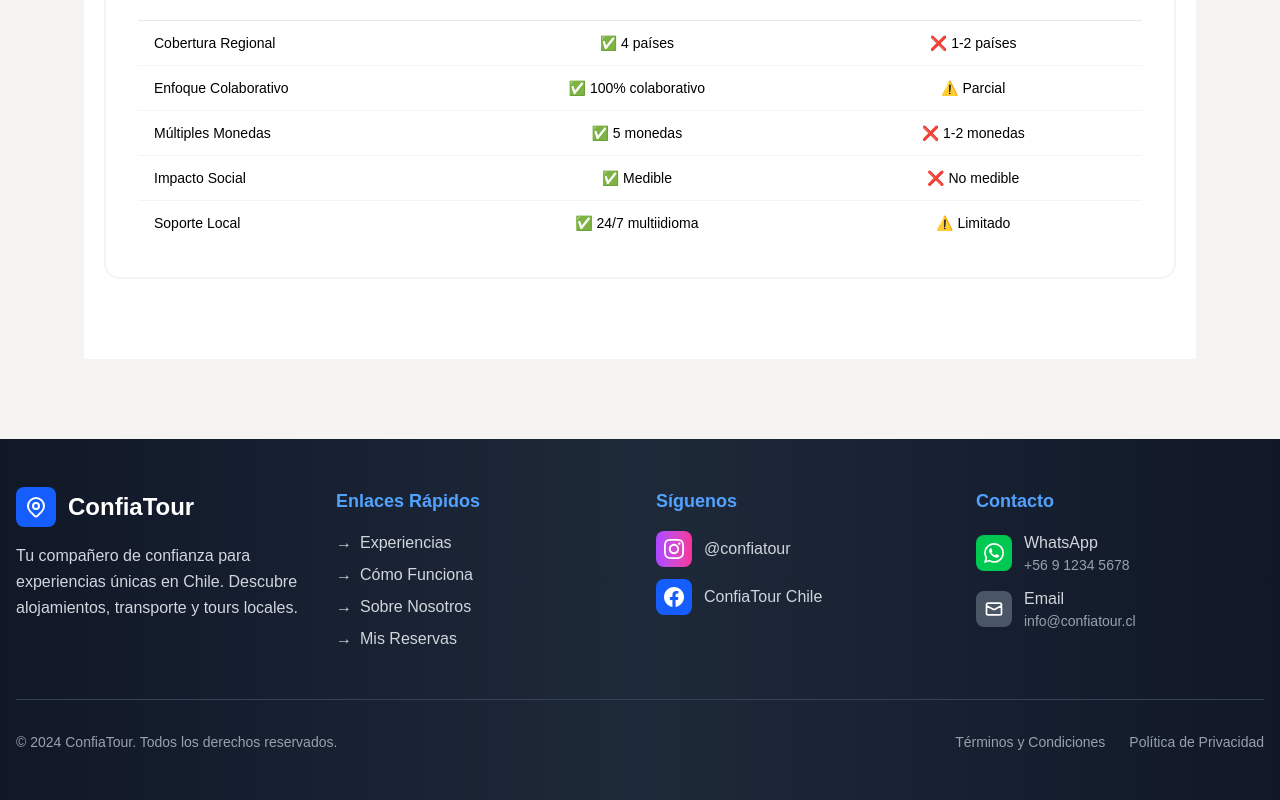
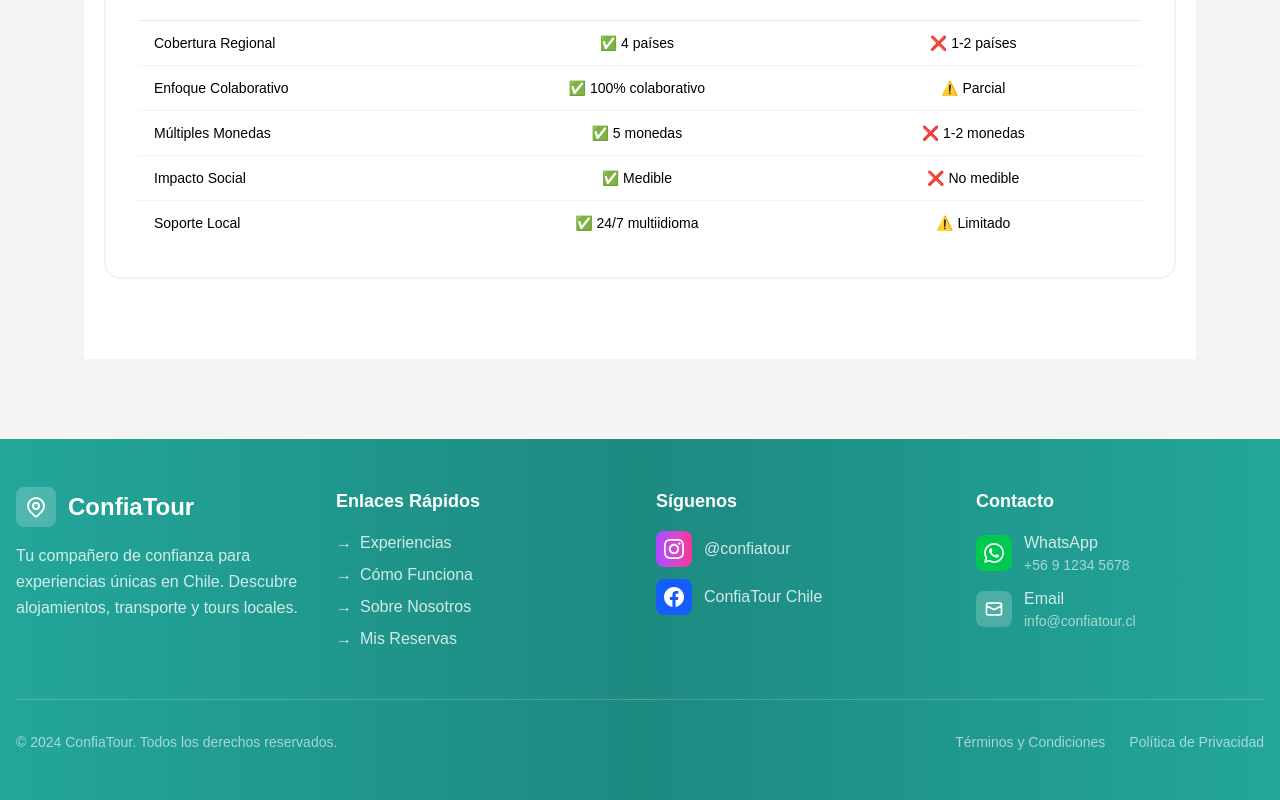
Before and after one commit to Latasoft/ConfiaTour, a Next.js app: page / in a window 1280 px wide. Shown: the part 3483-4283 px from the top of the page. Built offline with nearby package versions, Linux system fonts and the light colour scheme; no server answers.

Commit message:
colores agregados al footer

```diff
--- a/components/Footer.js
+++ b/components/Footer.js
@@ -2,13 +2,13 @@ import React from 'react';
 
 export default function Footer() {
   return (
-    <footer className="bg-gradient-to-r from-gray-900 via-gray-800 to-gray-900 text-white">
+    <footer className="bg-gradient-to-r from-[#23A69A] via-[#1d8a80] to-[#23A69A] text-white">
       <div className="max-w-7xl mx-auto py-12 px-4">
         <div className="grid grid-cols-1 md:grid-cols-4 gap-8">
           {/* Logo y descripción */}
           <div className="md:col-span-1">
             <div className="flex items-center mb-4">
-              <div className="bg-blue-600 p-2 rounded-lg mr-3">
+              <div className="bg-white/20 p-2 rounded-lg mr-3">
                 <svg className="w-6 h-6 text-white" fill="none" stroke="currentColor" viewBox="0 0 24 24">
                   <path strokeLinecap="round" strokeLinejoin="round" strokeWidth={2} d="M17.657 16.657L13.414 20.9a1.998 1.998 0 01-2.827 0l-4.244-4.243a8 8 0 1111.314 0z" />
                   <path strokeLinecap="round" strokeLinejoin="round" strokeWidth={2} d="M15 11a3 3 0 11-6 0 3 3 0 016 0z" />
@@ -16,7 +16,7 @@ export default function Footer() {
               </div>
               <h3 className="text-2xl font-bold">ConfiaTour</h3>
             </div>
-            <p className="text-gray-300 leading-relaxed">
+            <p className="text-white/80 leading-relaxed">
               Tu compañero de confianza para experiencias únicas en Chile.
               Descubre alojamientos, transporte y tours locales.
             </p>
@@ -24,25 +24,25 @@ export default function Footer() {
 
           {/* Enlaces rápidos */}
           <div>
-            <h4 className="text-lg font-semibold mb-4 text-blue-400">Enlaces Rápidos</h4>
+            <h4 className="text-lg font-semibold mb-4 text-white">Enlaces Rápidos</h4>
             <ul className="space-y-2">
               <li>
-                <a href="/experiencias" className="text-gray-300 hover:text-white transition-colors duration-200 flex items-center">
+                <a href="/experiencias" className="text-white/80 hover:text-white transition-colors duration-200 flex items-center">
                   <span className="mr-2">→</span> Experiencias
                 </a>
               </li>
               <li>
-                <a href="/como-funciona" className="text-gray-300 hover:text-white transition-colors duration-200 flex items-center">
+                <a href="/como-funciona" className="text-white/80 hover:text-white transition-colors duration-200 flex items-center">
                   <span className="mr-2">→</span> Cómo Funciona
                 </a>
               </li>
               <li>
-                <a href="/sobre-nosotros" className="text-gray-300 hover:text-white transition-colors duration-200 flex items-center">
+                <a href="/sobre-nosotros" className="text-white/80 hover:text-white transition-colors duration-200 flex items-center">
                   <span className="mr-2">→</span> Sobre Nosotros
                 </a>
               </li>
               <li>
-                <a href="/mis-reservas" className="text-gray-300 hover:text-white transition-colors duration-200 flex items-center">
+                <a href="/mis-reservas" className="text-white/80 hover:text-white transition-colors duration-200 flex items-center">
                   <span className="mr-2">→</span> Mis Reservas
                 </a>
               </li>
@@ -51,13 +51,13 @@ export default function Footer() {
 
           {/* Redes sociales */}
           <div>
-            <h4 className="text-lg font-semibold mb-4 text-blue-400">Síguenos</h4>
+            <h4 className="text-lg font-semibold mb-4 text-white">Síguenos</h4>
             <div className="space-y-3">
               <a
                 href="https://instagram.com/confiatour"
                 target="_blank"
                 rel="noopener noreferrer"
-                className="flex items-center text-gray-300 hover:text-pink-400 transition-colors duration-200 group"
+                className="flex items-center text-white/80 hover:text-pink-300 transition-colors duration-200 group"
               >
                 <div className="bg-gradient-to-r from-purple-500 to-pink-500 p-2 rounded-lg mr-3 group-hover:scale-110 transition-transform duration-200">
                   <svg className="w-5 h-5 text-white" fill="currentColor" viewBox="0 0 24 24">
@@ -71,7 +71,7 @@ export default function Footer() {
                 href="https://facebook.com/confiatour"
                 target="_blank"
                 rel="noopener noreferrer"
-                className="flex items-center text-gray-300 hover:text-blue-400 transition-colors duration-200 group"
+                className="flex items-center text-white/80 hover:text-blue-300 transition-colors duration-200 group"
               >
                 <div className="bg-blue-600 p-2 rounded-lg mr-3 group-hover:scale-110 transition-transform duration-200">
                   <svg className="w-5 h-5 text-white" fill="currentColor" viewBox="0 0 24 24">
@@ -85,13 +85,13 @@ export default function Footer() {
 
           {/* Contacto */}
           <div>
-            <h4 className="text-lg font-semibold mb-4 text-blue-400">Contacto</h4>
+            <h4 className="text-lg font-semibold mb-4 text-white">Contacto</h4>
             <div className="space-y-3">
               <a
                 href="https://wa.me/56912345678?text=Hola, necesito información sobre los servicios de ConfiaTour"
                 target="_blank"
                 rel="noopener noreferrer"
-                className="flex items-center text-gray-300 hover:text-green-400 transition-colors duration-200 group"
+                className="flex items-center text-white/80 hover:text-green-300 transition-colors duration-200 group"
               >
                 <div className="bg-green-500 p-2 rounded-lg mr-3 group-hover:scale-110 transition-transform duration-200">
                   <svg className="w-5 h-5 text-white" fill="currentColor" viewBox="0 0 24 24">
@@ -100,19 +100,19 @@ export default function Footer() {
                 </div>
                 <div>
                   <div className="font-medium">WhatsApp</div>
-                  <div className="text-sm text-gray-400">+56 9 1234 5678</div>
+                  <div className="text-sm text-white/60">+56 9 1234 5678</div>
                 </div>
               </a>
 
-              <div className="flex items-center text-gray-300">
-                <div className="bg-gray-600 p-2 rounded-lg mr-3">
+              <div className="flex items-center text-white/80">
+                <div className="bg-white/20 p-2 rounded-lg mr-3">
                   <svg className="w-5 h-5 text-white" fill="none" stroke="currentColor" viewBox="0 0 24 24">
                     <path strokeLinecap="round" strokeLinejoin="round" strokeWidth={2} d="M3 8l7.89 4.26a2 2 0 002.22 0L21 8M5 19h14a2 2 0 002-2V7a2 2 0 00-2-2H5a2 2 0 00-2 2v10a2 2 0 002 2z" />
                   </svg>
                 </div>
                 <div>
                   <div className="font-medium">Email</div>
-                  <div className="text-sm text-gray-400">info@confiatour.cl</div>
+                  <div className="text-sm text-white/60">info@confiatour.cl</div>
                 </div>
               </div>
             </div>
@@ -120,16 +120,16 @@ export default function Footer() {
         </div>
 
         {/* Línea divisoria y copyright */}
-        <div className="border-t border-gray-700 mt-12 pt-8">
+        <div className="border-t border-white/20 mt-12 pt-8">
           <div className="flex flex-col md:flex-row justify-between items-center">
-            <div className="text-gray-400 text-sm mb-4 md:mb-0">
+            <div className="text-white/60 text-sm mb-4 md:mb-0">
               © 2024 ConfiaTour. Todos los derechos reservados.
             </div>
             <div className="flex space-x-6 text-sm">
-              <a href="/terminos" className="text-gray-400 hover:text-white transition-colors duration-200">
+              <a href="/terminos" className="text-white/60 hover:text-white transition-colors duration-200">
                 Términos y Condiciones
               </a>
-              <a href="/privacidad" className="text-gray-400 hover:text-white transition-colors duration-200">
+              <a href="/privacidad" className="text-white/60 hover:text-white transition-colors duration-200">
                 Política de Privacidad
               </a>
             </div>
```
